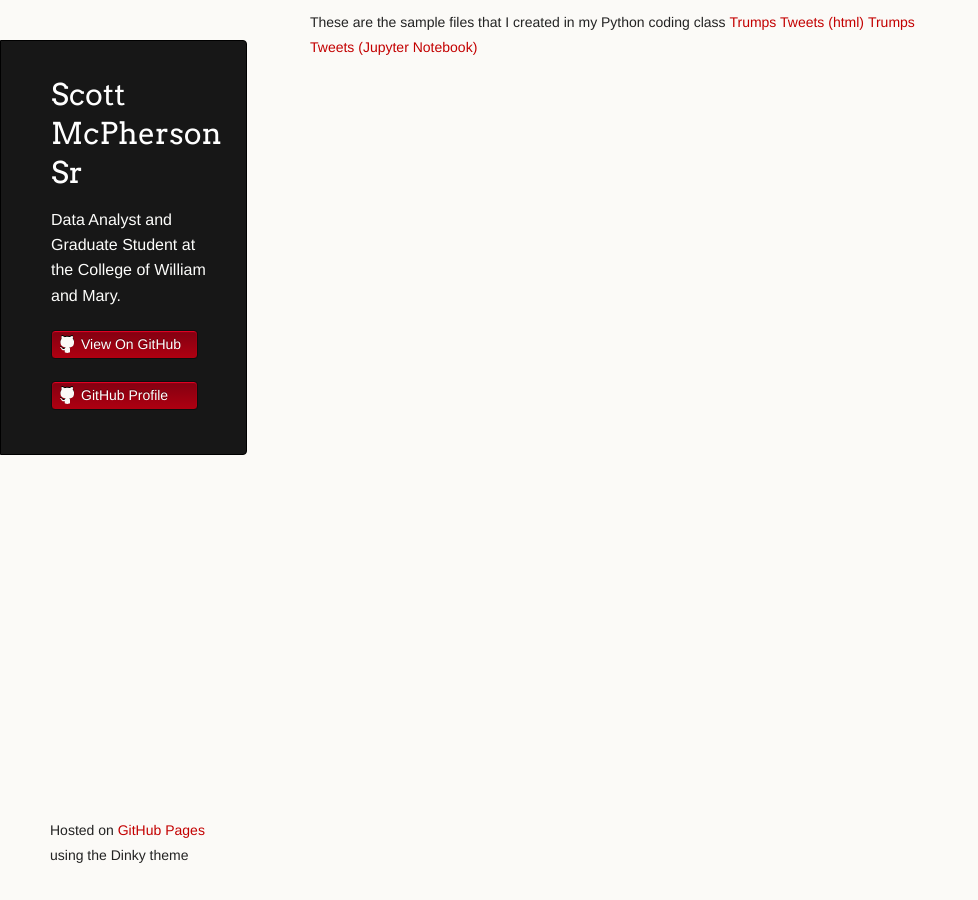
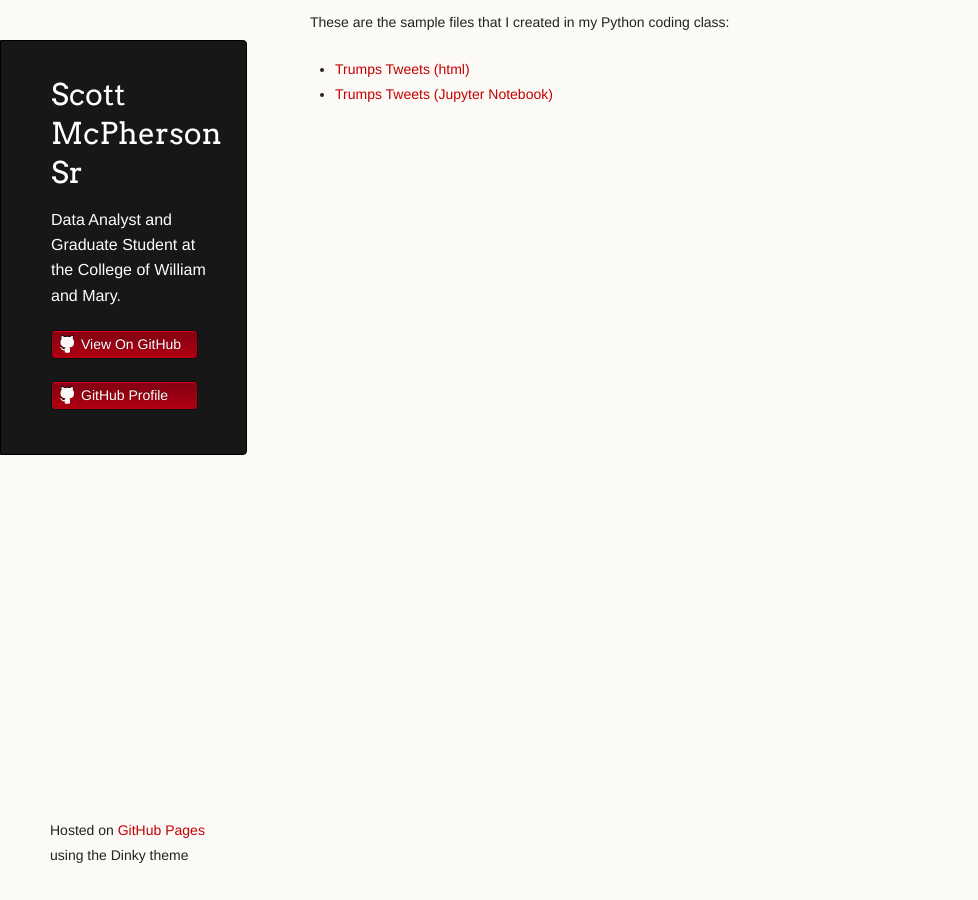
Before and after one commit to swmcpherson19/swmcpherson19.github.io, a Jekyll site: the page built from trumpstweets/index.md, in a window 1280 px wide. Shown: the whole page, without its empty margins (0-978 px from the left). Built offline with Jekyll 4.4.1, drawn with Linux system fonts in a browser that asks for light colours; our own code applies the rules of GitHub Pages for plain Markdown files.

```diff
--- a/trumpstweets/index.md
+++ b/trumpstweets/index.md
@@ -1,3 +1,3 @@
-These are the sample files that I created in my Python coding class
-[Trumps Tweets (html)](/M5 Trumps Tweets.html)
-[Trumps Tweets (Jupyter Notebook)](/M5 Trumps Tweets.ipynb)
+These are the sample files that I created in my Python coding class:
+ - [Trumps Tweets (html)](/M5 Trumps Tweets.html)
+ - [Trumps Tweets (Jupyter Notebook)](/M5 Trumps Tweets.ipynb)
```
